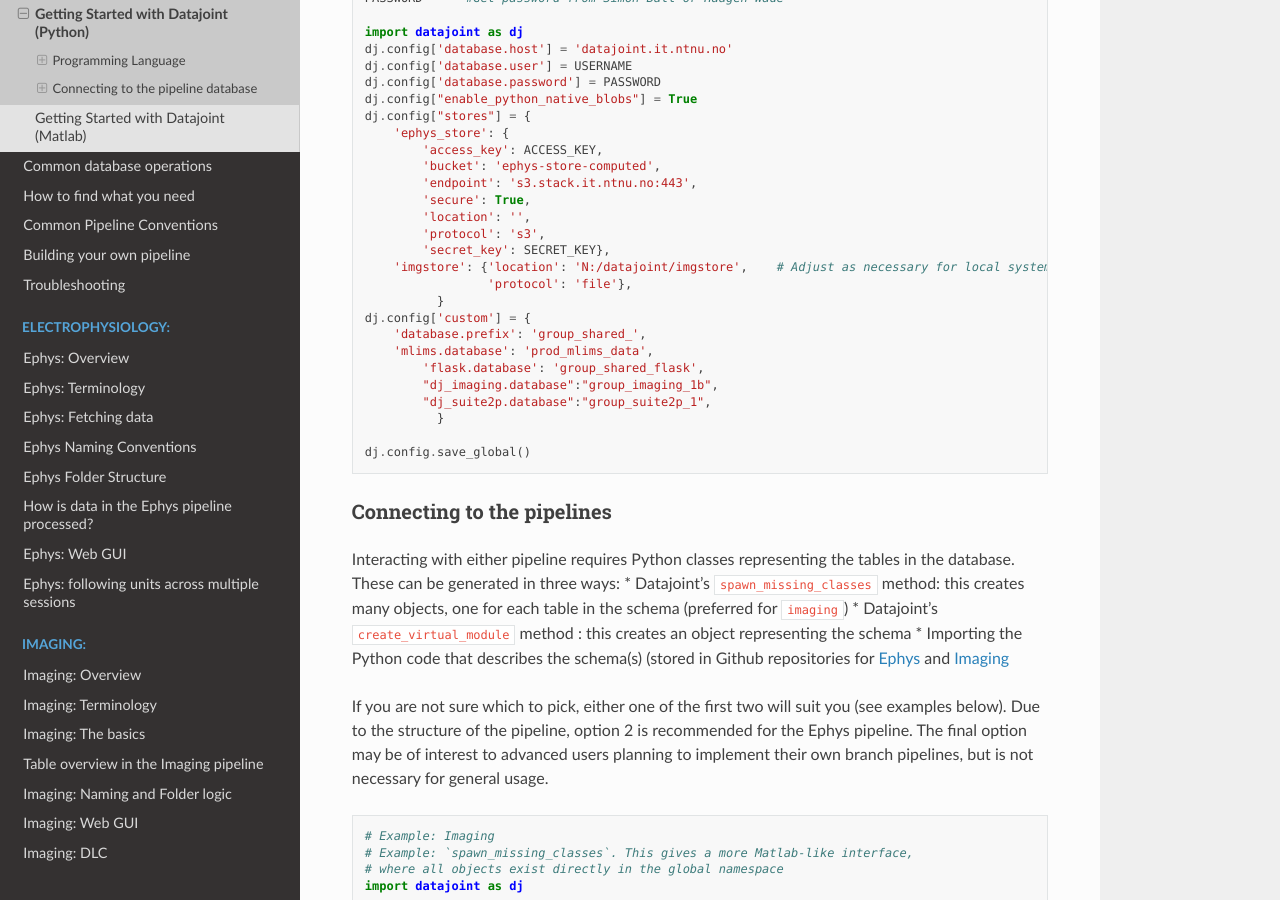
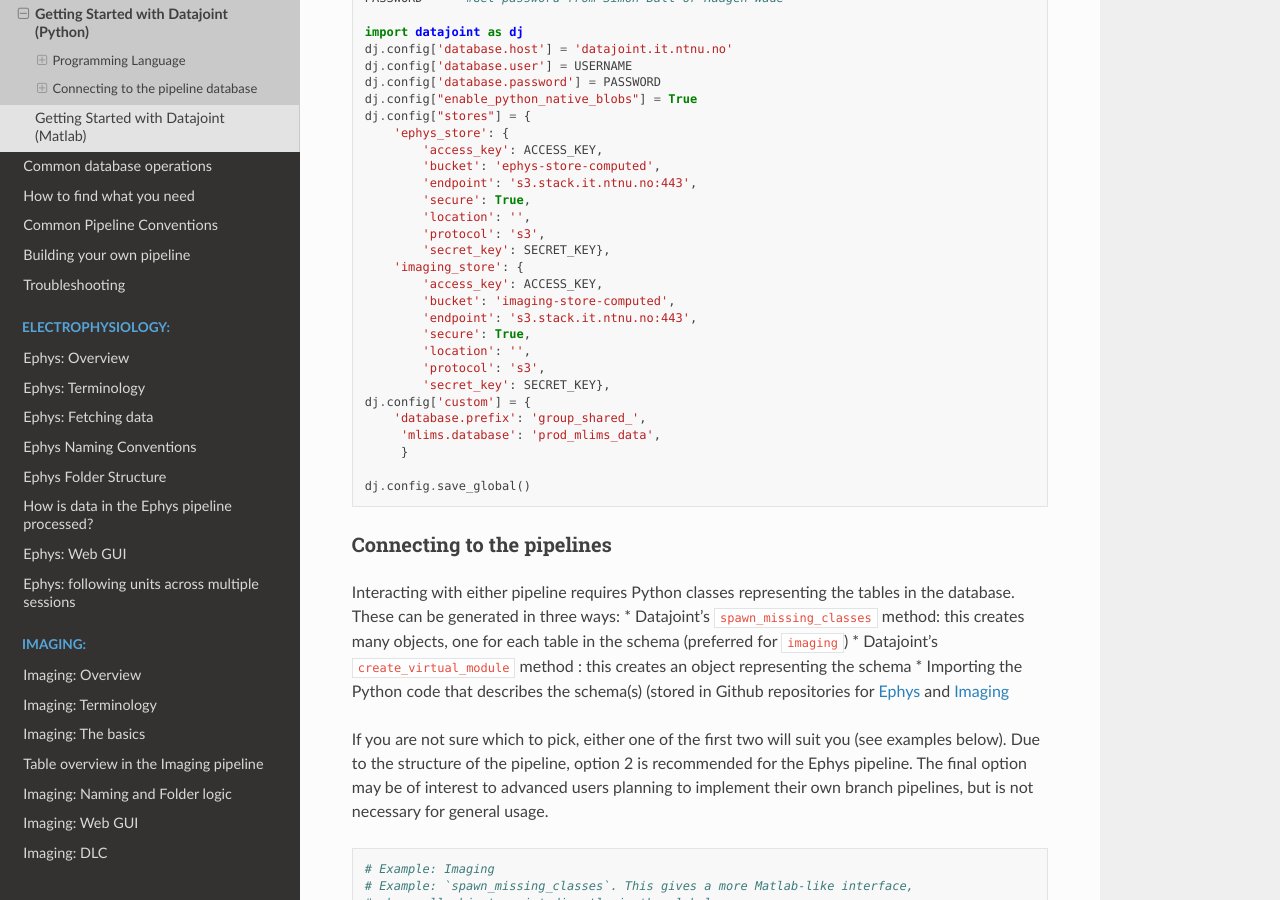
Before and after one commit to kavli-ntnu/dj-docs, a Sphinx documentation site: the page built from docs/common/getting_started/python.rst, in a window 1280 px wide and 900 px high, scrolled down 4850 px. Built offline with Sphinx 7.4.7 and the Read the Docs theme 2.0.0, drawn with Linux system fonts in a browser that asks for light colours; some of the changed text lies outside the part shown.

Commit message:
Update getting_started in Python for new iamging
New config information for iamging
python version

```diff
--- a/docs/common/getting_started/python.rst
+++ b/docs/common/getting_started/python.rst
@@ -232,16 +232,18 @@
             'location': '',
             'protocol': 's3',
             'secret_key': SECRET_KEY},
-        'imgstore': {'location': 'N:/datajoint/imgstore',    # Adjust as necessary for local system
-                     'protocol': 'file'},
-              }
+        'imaging_store': {
+            'access_key': ACCESS_KEY,
+            'bucket': 'imaging-store-computed',
+            'endpoint': 's3.stack.it.ntnu.no:443',
+            'secure': True,
+            'location': '',
+            'protocol': 's3',
+            'secret_key': SECRET_KEY},
     dj.config['custom'] = {
         'database.prefix': 'group_shared_',
-        'mlims.database': 'prod_mlims_data',
-            'flask.database': 'group_shared_flask',
-            "dj_imaging.database":"group_imaging_1b",
-            "dj_suite2p.database":"group_suite2p_1",
-              }
+         'mlims.database': 'prod_mlims_data',
+         }
 
     dj.config.save_global()
 
```
Also changed, not shown: other parts of docs/common/getting_started/python.rst (+2 -2 lines).
